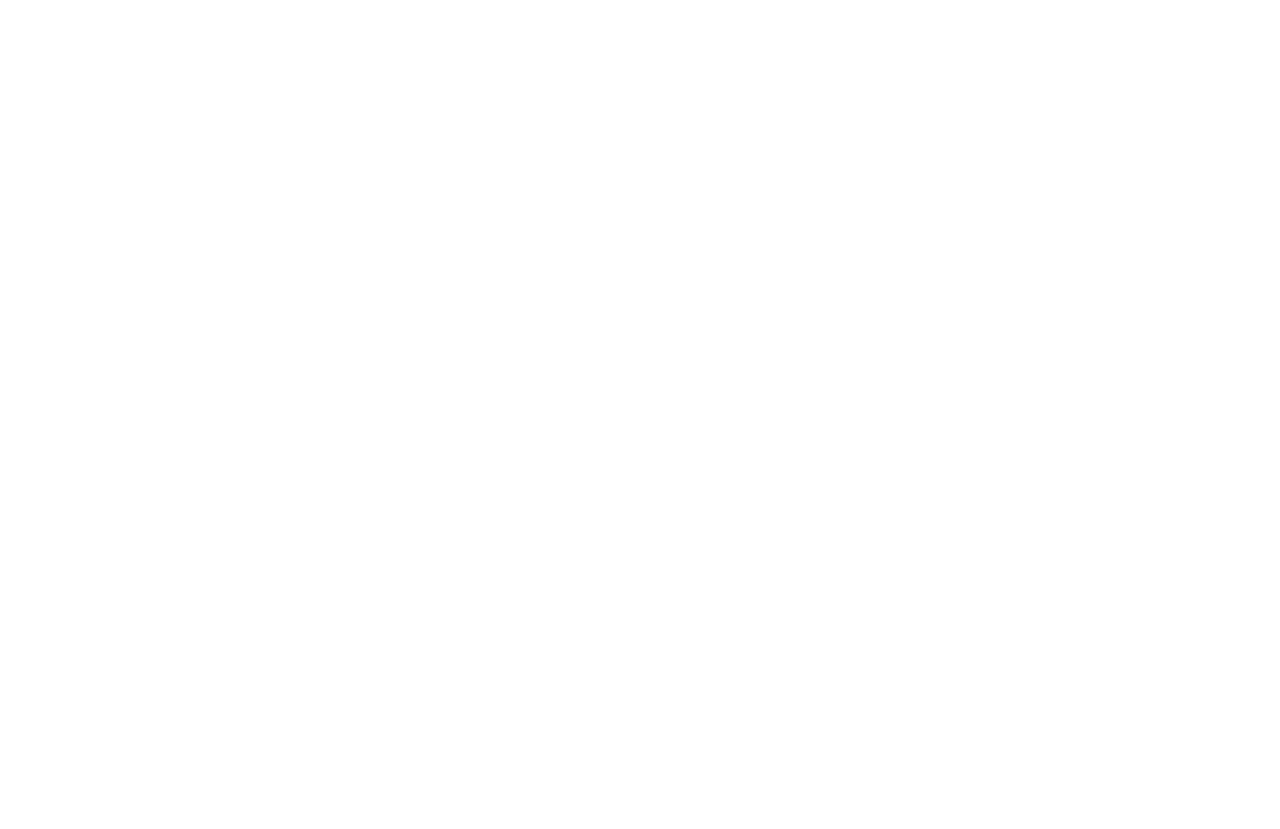
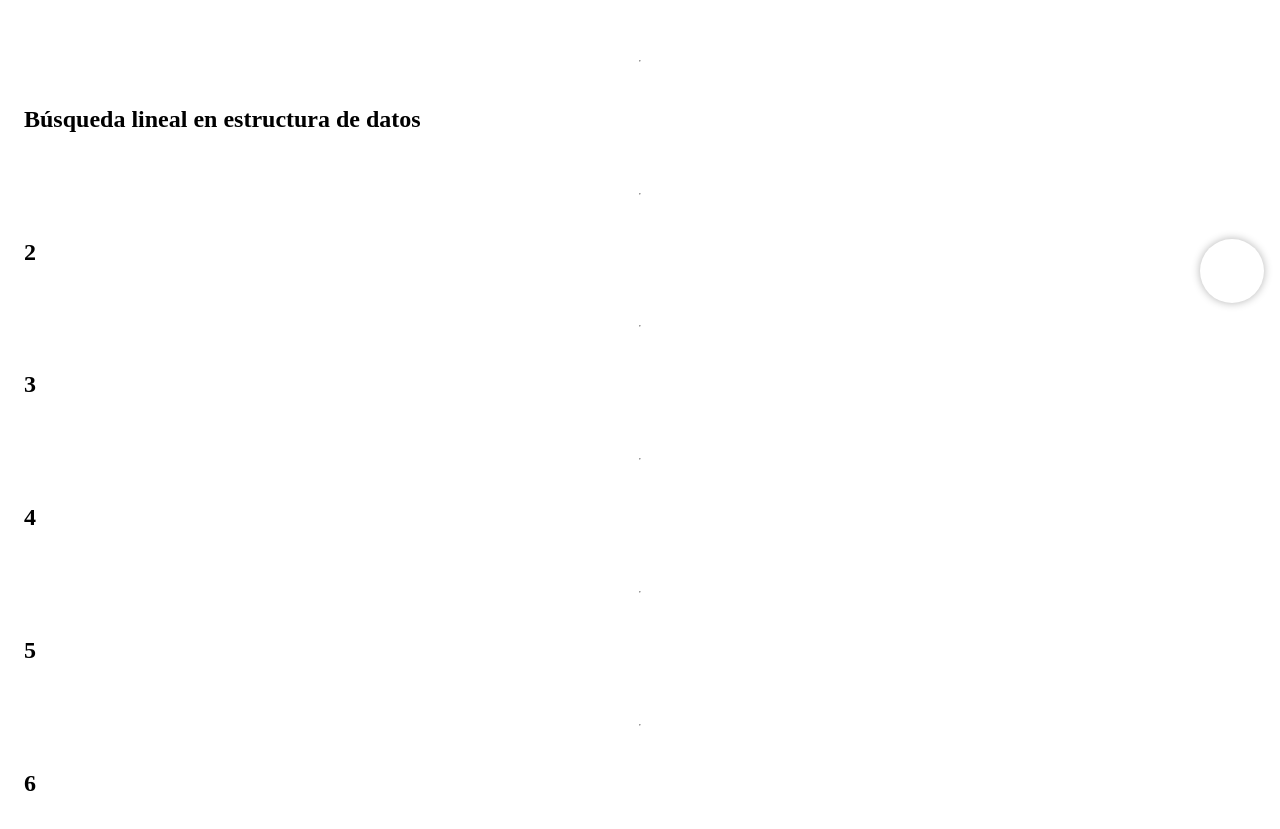
Before and after one commit to Jorgemacias-12/Estructuras-de-datos, a Next.js app: page /Estructura-de-datos/producto-3 in a window 1280 px wide. Before the commit this address had no page. Shown: the part 481-1310 px from the top of the page. Before the commit the page ends 800 px from the top, so only its background shows below. Built offline with nearby package versions, Linux system fonts and the light colour scheme.

Commit message:
Add: contenido inicial producto 3

```diff
--- a/constants/index.ts
+++ b/constants/index.ts
@@ -30,7 +30,7 @@ export const Trabajos: Link[] = [
   },
   {
     title: "Producto 3",
-    url: "",
+    url: "/producto-3",
   },
   {
     title: "Producto 4",
--- /dev/null
+++ b/pages/producto-3/index.tsx
@@ -0,0 +1,77 @@
+import { ContentList } from "@/components/contentList/contentList";
+import { Header } from "@/components/header/Header";
+import Head from "next/head";
+import styles from "styles/Producto-2.module.css";
+
+export const Producto_3 = () => {
+  return (
+    <>
+      <Head>
+        <title>JAMZ - Producto 3</title>
+      </Head>
+
+      <Header title="UA3-TDA Búsqueda y Ordenamiento" />
+
+      <ContentList items={[{ title: "Si" }]} />
+
+      <section className={styles.container}>
+        <hr className="separator separator-x" />
+        <h2 className="subtitle">Búsqueda lineal en estructura de datos</h2>
+      </section>
+      <section className={styles.container}>
+        <hr className="separator separator-x" />
+        <h2 className="subtitle">2</h2>
+      </section>
+      <section className={styles.container}>
+        <hr className="separator separator-x" />
+        <h2 className="subtitle">3</h2>
+      </section>
+      <section className={styles.container}>
+        <hr className="separator separator-x" />
+        <h2 className="subtitle">4</h2>
+      </section>
+      <section className={styles.container}>
+        <hr className="separator separator-x" />
+        <h2 className="subtitle">5</h2>
+      </section>
+      <section className={styles.container}>
+        <hr className="separator separator-x" />
+        <h2 className="subtitle">6</h2>
+      </section>
+
+      {/*
+      <section className={styles.container} id="lineal">
+        <hr className="separator separator-x" />
+
+        <h2 className="subtitle">1</h2>
+      </section>
+
+      <section className={styles.container}>
+        <hr className="separator separator-x" />
+        <h2 className="subtitle">2</h2>
+      </section>
+
+      <se className={styles.container}>
+        <hr className="separator separator-x" />
+        <h2 className="subtitle">3</h2>
+
+        <section className={styles.container}>
+          <hr className="separator separator-x" />
+          <h2 className="subtitle">4</h2>
+        </section>
+
+        <section className={styles.container}>
+          <hr className="separator separator-x" />
+          <h2 className="subtitle">5</h2>
+        </section>
+      </se                 ction>
+
+      <section className={styles.container}>
+        <hr className="separator separator-x" />
+        <h2 className="subtitle">6</h2> */}
+      {/* </section> */}
+    </>
+  );
+};
+
+export default Producto_3;
--- /dev/null
+++ b/styles/Producto-3.module.css
@@ -0,0 +1,5 @@
+.container {
+  display: flex;
+  flex-direction: column;
+  padding: 1rem;
+}
```
